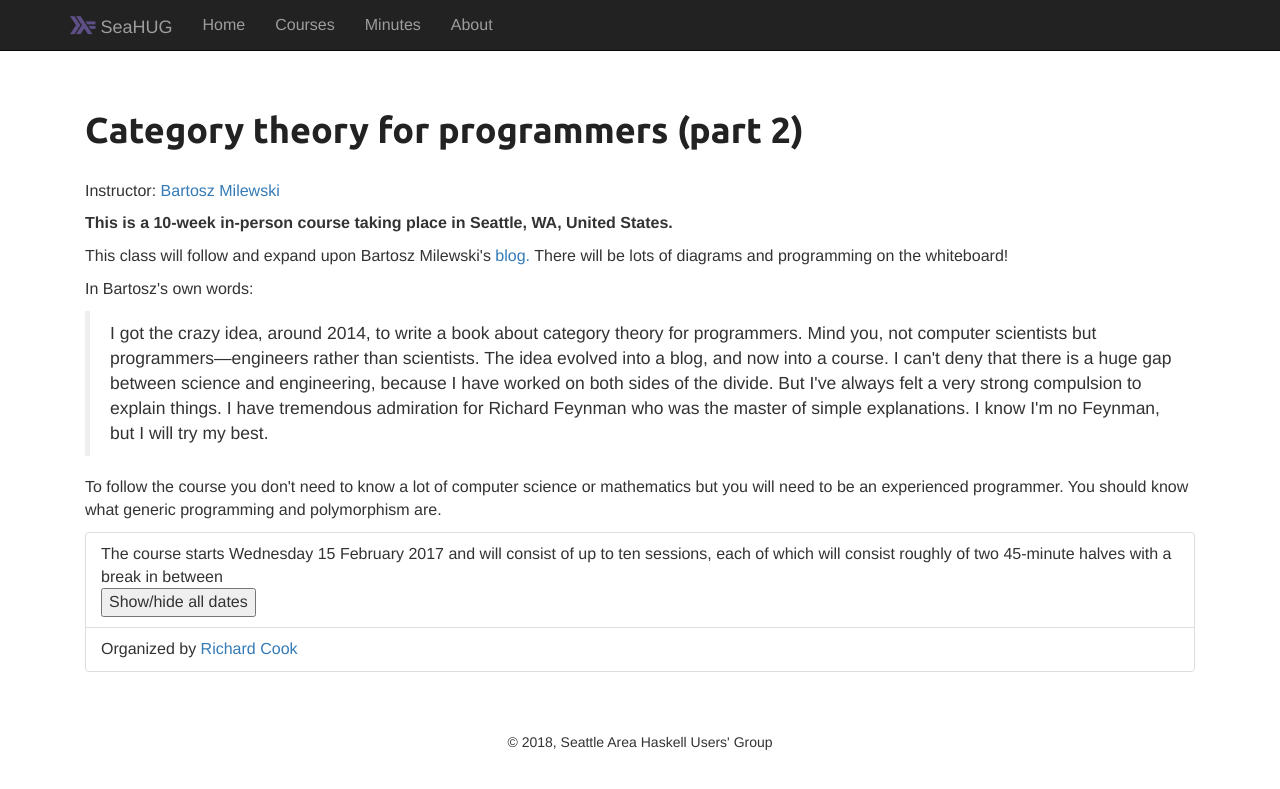
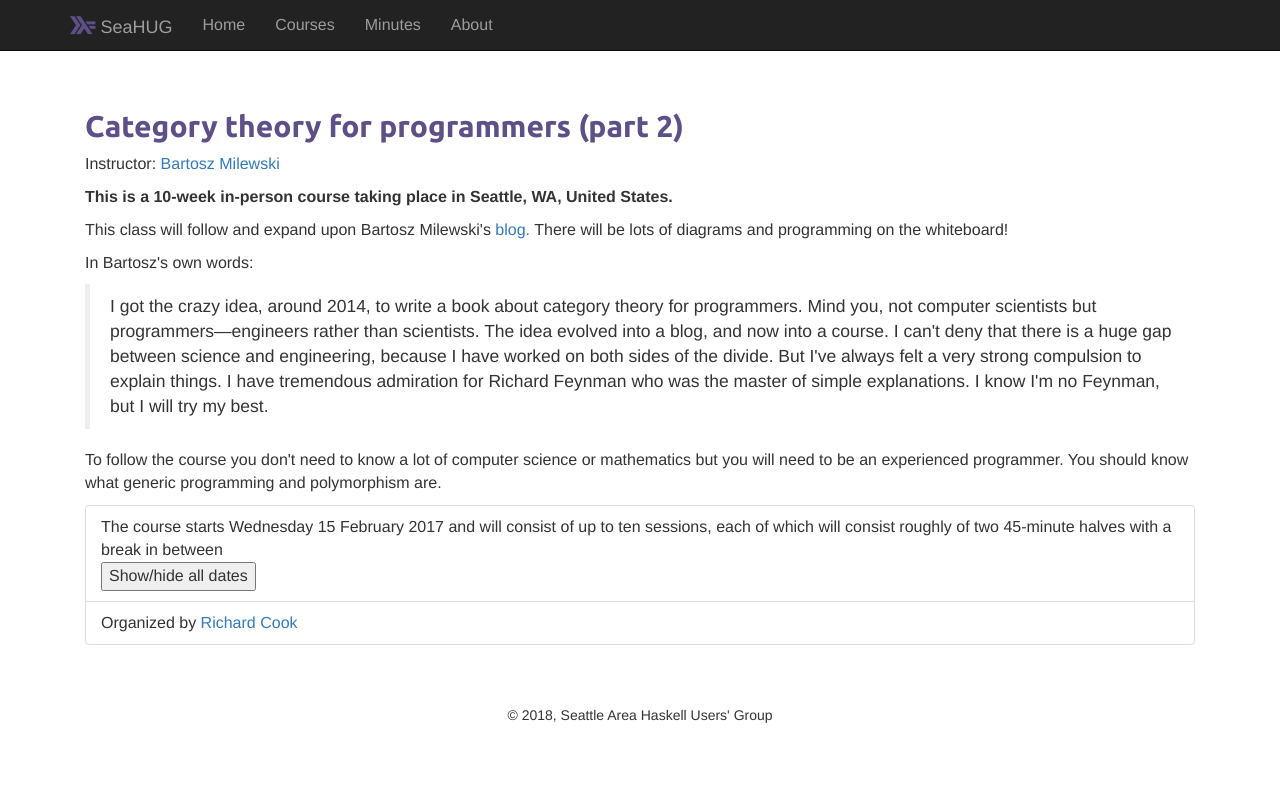
Before and after one commit to seahug/seahug.github.io, a Jekyll site: the page built from courses/ctp2.html, in a window 1280 px wide. Shown: the top 789 px of the page. Built offline with Jekyll 4.4.1, drawn with Linux system fonts in a browser that asks for light colours; nearby versions of some CDN libraries.

Commit message:
Use H2 instead of H1

```diff
--- a/courses/ctp1.html
+++ b/courses/ctp1.html
@@ -2,7 +2,7 @@
 title: SeaHUG - Category theory for programmers
 layout: default
 ---
-<header><h1>Category theory for programmers</h1>
+<header><h2>Category theory for programmers</h2>
 <p>Instructor:
 <a href="http://bartoszmilewski.com/">Bartosz Milewski</a>
 </p>
--- a/courses/ctp2.html
+++ b/courses/ctp2.html
@@ -2,7 +2,7 @@
 title: SeaHUG - Category theory for programmers (part 2)
 layout: default
 ---
-<header><h1>Category theory for programmers (part 2)</h1>
+<header><h2>Category theory for programmers (part 2)</h2>
 <p>Instructor:
 <a href="http://bartoszmilewski.com/">Bartosz Milewski</a>
 </p>
--- a/courses/pcph.html
+++ b/courses/pcph.html
@@ -2,7 +2,7 @@
 title: SeaHUG - Parallel and concurrent programming in Haskell
 layout: default
 ---
-<header><h1>Parallel and concurrent programming in Haskell</h1>
+<header><h2>Parallel and concurrent programming in Haskell</h2>
 <p>Instructor:
 <a href="http://bartoszmilewski.com/">Bartosz Milewski</a>
 </p>
```
